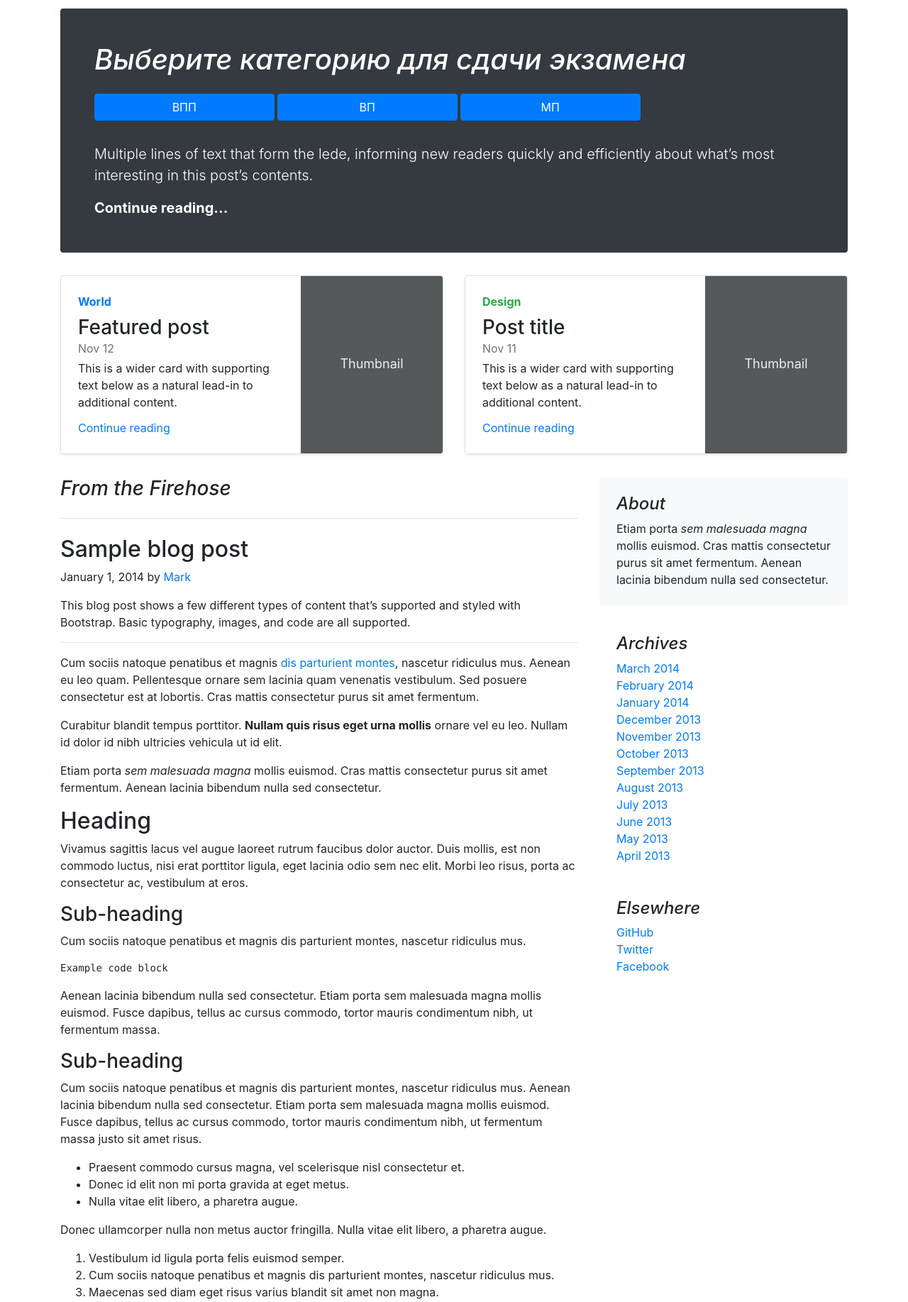
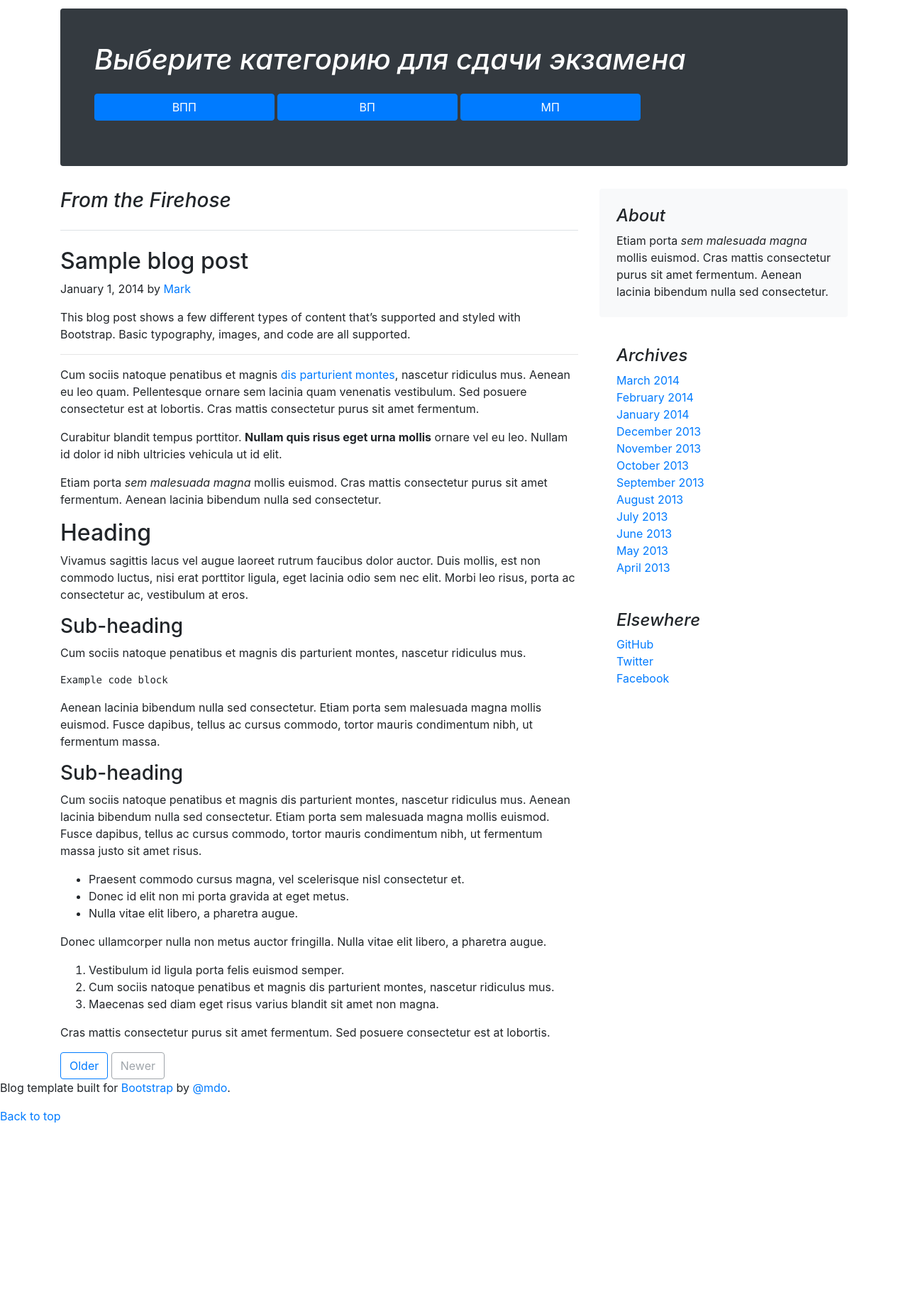
Before and after one commit to MarNikVla/simple-site-with-tests, a Django app: template tests_app/templates/base.html in a window 1280 px wide. Shown: the part 107-1942 px from the top of the page at 71% size. After the commit the page ends 1690 px from the top, so only its background shows below. Run offline with Django 3.2, Linux system fonts and the light colour scheme; the template is opened without the code that fills it, so the values that code supplies are empty.

Commit message:
fix base.html

```diff
--- a/tests_app/templates/base.html
+++ b/tests_app/templates/base.html
@@ -69,40 +69,6 @@
         <a class="btn btn-primary col-md-3 my-3" href="#">ВПП</a>
         <a class="btn btn-primary col-md-3 my-3" href="#">ВП</a>
         <a class="btn btn-primary col-md-3 my-3" href="#">МП</a>
-      <p class="lead my-3">Multiple lines of text that form the lede, informing new readers
-          quickly and efficiently about what’s most interesting in this post’s contents.</p>
-      <p class="lead mb-0"><a href="#" class="text-white font-weight-bold">Continue reading...</a></p>
-    </div>
-  </div>
-
-  <div class="row mb-2">
-    <div class="col-md-6">
-      <div class="row no-gutters border rounded overflow-hidden flex-md-row mb-4 shadow-sm h-md-250 position-relative">
-        <div class="col p-4 d-flex flex-column position-static">
-          <strong class="d-inline-block mb-2 text-primary">World</strong>
-          <h3 class="mb-0">Featured post</h3>
-          <div class="mb-1 text-muted">Nov 12</div>
-          <p class="card-text mb-auto">This is a wider card with supporting text below as a natural lead-in to additional content.</p>
-          <a href="#" class="stretched-link">Continue reading</a>
-        </div>
-        <div class="col-auto d-none d-lg-block">
-          <svg class="bd-placeholder-img" width="200" height="250" xmlns="http://www.w3.org/2000/svg" preserveAspectRatio="xMidYMid slice" focusable="false" role="img" aria-label="Placeholder: Thumbnail"><title>Placeholder</title><rect width="100%" height="100%" fill="#55595c"/><text x="50%" y="50%" fill="#eceeef" dy=".3em">Thumbnail</text></svg>
-        </div>
-      </div>
-    </div>
-    <div class="col-md-6">
-      <div class="row no-gutters border rounded overflow-hidden flex-md-row mb-4 shadow-sm h-md-250 position-relative">
-        <div class="col p-4 d-flex flex-column position-static">
-          <strong class="d-inline-block mb-2 text-success">Design</strong>
-          <h3 class="mb-0">Post title</h3>
-          <div class="mb-1 text-muted">Nov 11</div>
-          <p class="mb-auto">This is a wider card with supporting text below as a natural lead-in to additional content.</p>
-          <a href="#" class="stretched-link">Continue reading</a>
-        </div>
-        <div class="col-auto d-none d-lg-block">
-          <svg class="bd-placeholder-img" width="200" height="250" xmlns="http://www.w3.org/2000/svg" preserveAspectRatio="xMidYMid slice" focusable="false" role="img" aria-label="Placeholder: Thumbnail"><title>Placeholder</title><rect width="100%" height="100%" fill="#55595c"/><text x="50%" y="50%" fill="#eceeef" dy=".3em">Thumbnail</text></svg>
-        </div>
-      </div>
     </div>
   </div>
 </div>
@@ -113,7 +79,6 @@
       <h3 class="pb-4 mb-4 font-italic border-bottom">
         From the Firehose
       </h3>
-
       <div class="blog-post">
         <h2 class="blog-post-title">Sample blog post</h2>
         <p class="blog-post-meta">January 1, 2014 by <a href="#">Mark</a></p>
@@ -145,32 +110,6 @@
           <li>Maecenas sed diam eget risus varius blandit sit amet non magna.</li>
         </ol>
         <p>Cras mattis consectetur purus sit amet fermentum. Sed posuere consectetur est at lobortis.</p>
-      </div><!-- /.blog-post -->
-
-      <div class="blog-post">
-        <h2 class="blog-post-title">Another blog post</h2>
-        <p class="blog-post-meta">December 23, 2013 by <a href="#">Jacob</a></p>
-
-        <p>Cum sociis natoque penatibus et magnis <a href="#">dis parturient montes</a>, nascetur ridiculus mus. Aenean eu leo quam. Pellentesque ornare sem lacinia quam venenatis vestibulum. Sed posuere consectetur est at lobortis. Cras mattis consectetur purus sit amet fermentum.</p>
-        <blockquote>
-          <p>Curabitur blandit tempus porttitor. <strong>Nullam quis risus eget urna mollis</strong> ornare vel eu leo. Nullam id dolor id nibh ultricies vehicula ut id elit.</p>
-        </blockquote>
-        <p>Etiam porta <em>sem malesuada magna</em> mollis euismod. Cras mattis consectetur purus sit amet fermentum. Aenean lacinia bibendum nulla sed consectetur.</p>
-        <p>Vivamus sagittis lacus vel augue laoreet rutrum faucibus dolor auctor. Duis mollis, est non commodo luctus, nisi erat porttitor ligula, eget lacinia odio sem nec elit. Morbi leo risus, porta ac consectetur ac, vestibulum at eros.</p>
-      </div><!-- /.blog-post -->
-
-      <div class="blog-post">
-        <h2 class="blog-post-title">New feature</h2>
-        <p class="blog-post-meta">December 14, 2013 by <a href="#">Chris</a></p>
-
-        <p>Cum sociis natoque penatibus et magnis dis parturient montes, nascetur ridiculus mus. Aenean lacinia bibendum nulla sed consectetur. Etiam porta sem malesuada magna mollis euismod. Fusce dapibus, tellus ac cursus commodo, tortor mauris condimentum nibh, ut fermentum massa justo sit amet risus.</p>
-        <ul>
-          <li>Praesent commodo cursus magna, vel scelerisque nisl consectetur et.</li>
-          <li>Donec id elit non mi porta gravida at eget metus.</li>
-          <li>Nulla vitae elit libero, a pharetra augue.</li>
-        </ul>
-        <p>Etiam porta <em>sem malesuada magna</em> mollis euismod. Cras mattis consectetur purus sit amet fermentum. Aenean lacinia bibendum nulla sed consectetur.</p>
-        <p>Donec ullamcorper nulla non metus auctor fringilla. Nulla vitae elit libero, a pharetra augue.</p>
       </div><!-- /.blog-post -->
 
       <nav class="blog-pagination">
```
